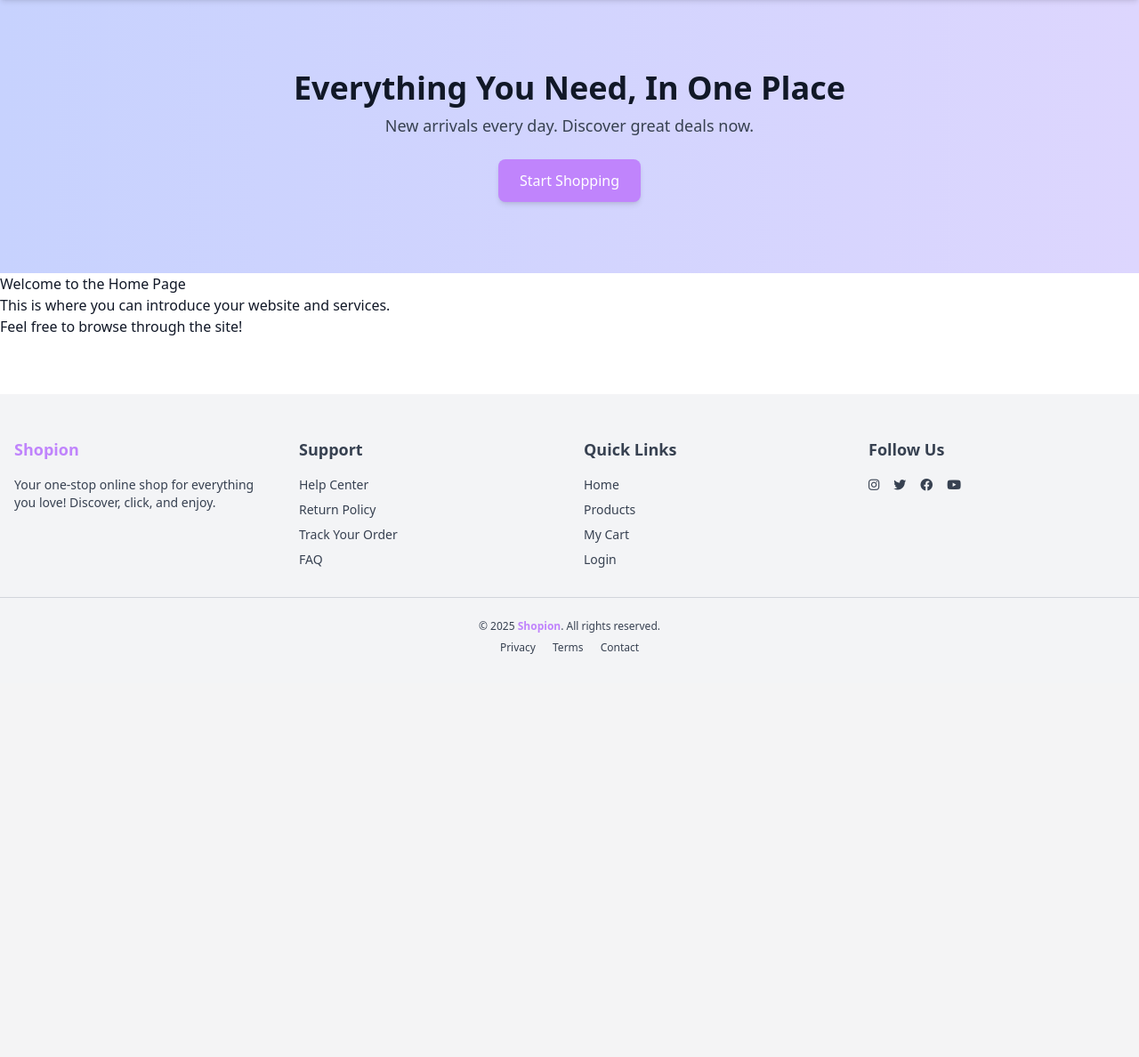
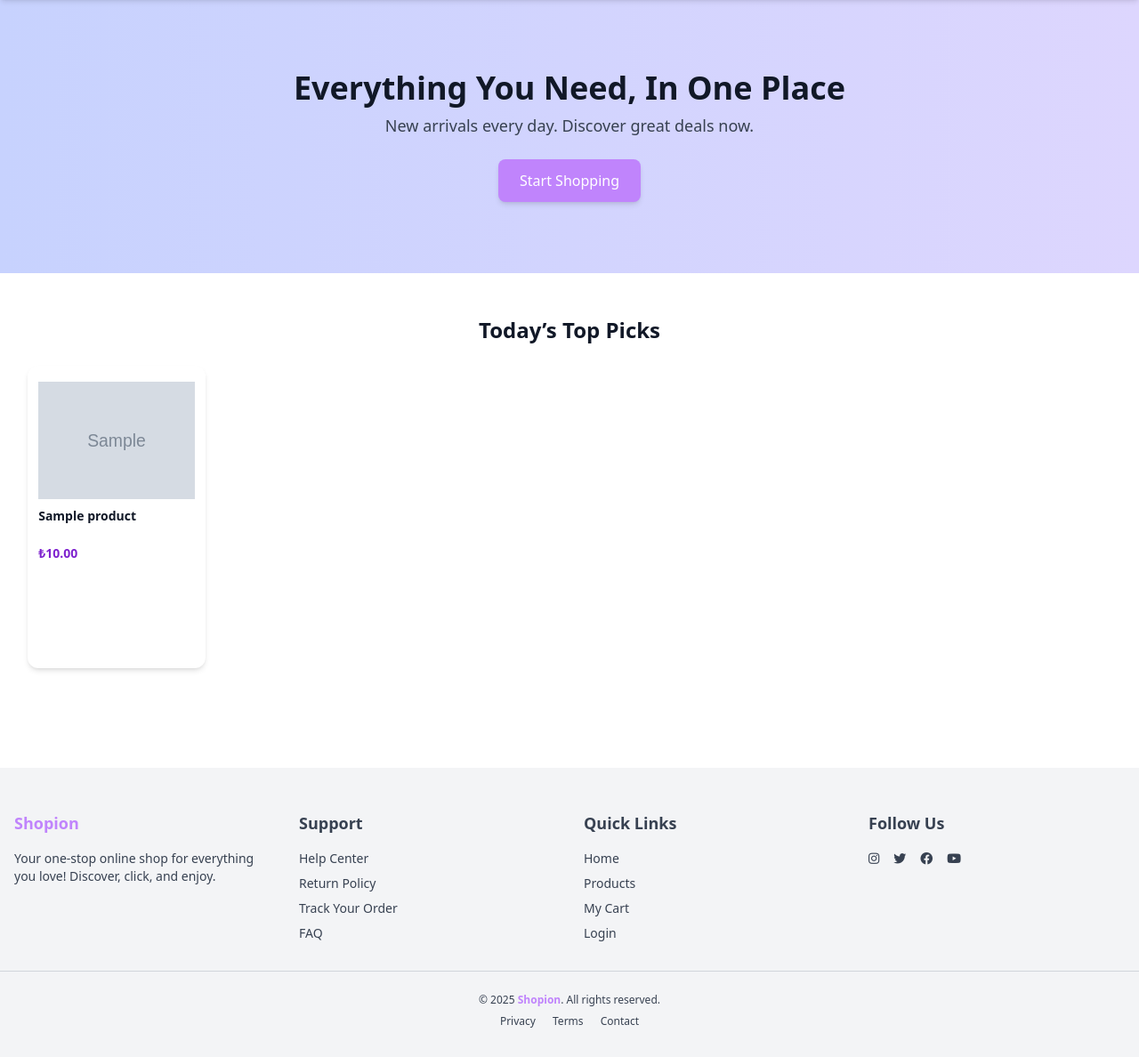
Before and after one commit to beyzakarasahann/Shopion, a Django app: page / in a window 1280 px wide. Shown: the part 81-1269 px from the top of the page at 89% size. Before the commit the page ends 816 px from the top, so only its background shows below. Run offline with Django 5.2, Linux system fonts and the light colour scheme; tables that the repository leaves empty hold one stand-in row (values such as "Sample post"); grey boxes marked "Sample" are stand-in pictures; some libraries are stand-ins or nearby versions.

Commit message:
Dinamik ürün ekleme özelliği eklendi.

```diff
--- a/package.json
+++ b/package.json
@@ -3,5 +3,8 @@
     "autoprefixer": "^10.4.21",
     "postcss": "^8.5.3",
     "tailwindcss": "^4.1.5"
+  },
+  "dependencies": {
+    "@tailwindcss/line-clamp": "^0.4.4"
   }
 }
--- a/shopion/urls.py
+++ b/shopion/urls.py
@@ -30,3 +30,5 @@ urlpatterns = [
     path('', views.home, name='home'),  # Kök URL, ürünler sayfasına yönlendirme
     path('cart/', include('cart.urls', namespace='cart')),  # Sepetle ilgili URL'ler
 ]
+if settings.DEBUG:
+    urlpatterns += static(settings.MEDIA_URL, document_root=settings.MEDIA_ROOT)
--- a/shopion/views.py
+++ b/shopion/views.py
@@ -1,4 +1,6 @@
 from django.shortcuts import render
+from products.models import Product  # Ürün modelin varsa bunu import et
 
 def home(request):
-    return render(request, 'main.html')
+    products = Product.objects.all()  # Tüm ürünleri al
+    return render(request, 'main.html', {'products': products})  # Template'e gönder
--- a/tailwind.config.js
+++ b/tailwind.config.js
@@ -7,5 +7,7 @@ module.exports = {
   theme: {
     extend: {},
   },
-  plugins: [],
+  plugins: [
+        require('@tailwindcss/line-clamp'),
+  ],
 }
--- a/templates/base.html
+++ b/templates/base.html
@@ -86,14 +86,6 @@
     </div>
   </header>
 
-  <!-- 💜 HERO AREA -->
-  <section class="bg-gradient-to-r from-indigo-200 to-violet-200 dark:from-gray-800 dark:to-gray-900 text-center py-20 px-4">
-    <h2 class="text-4xl font-bold mb-2">Everything You Need, In One Place</h2>
-    <p class="text-lg text-gray-700 dark:text-gray-300">New arrivals every day. Discover great deals now.</p>
-    <a href="/products" class="mt-6 inline-block bg-primary hover:bg-[#A855F7] text-white px-6 py-3 rounded-lg shadow-md transition">
-      Start Shopping
-    </a>
-  </section>
 
   {% block content %}
   {% endblock %}
--- a/templates/main.html
+++ b/templates/main.html
@@ -3,7 +3,52 @@
 {% block title %}Home - My Web Page{% endblock %}
 
 {% block content %}
-    <h2>Welcome to the Home Page</h2>
-    <p>This is where you can introduce your website and services.</p>
-    <p>Feel free to browse through the site!</p>
+
+
+  <!-- 💜 HERO AREA -->
+  <section class="bg-gradient-to-r from-indigo-200 to-violet-200 dark:from-gray-800 dark:to-gray-900 text-center py-20 px-4">
+    <h2 class="text-4xl font-bold mb-2">Everything You Need, In One Place</h2>
+    <p class="text-lg text-gray-700 dark:text-gray-300">New arrivals every day. Discover great deals now.</p>
+    <a href="/products" class="mt-6 inline-block bg-primary hover:bg-[#A855F7] text-white px-6 py-3 rounded-lg shadow-md transition">
+      Start Shopping
+    </a>
+  </section>
+<section class="max-w-screen-xl mx-auto py-12 px-4">
+  <h3 class="text-2xl font-bold mb-6 text-center">Today’s Top Picks</h3>
+  <div class="grid grid-cols-2 sm:grid-cols-3 md:grid-cols-4 xl:grid-cols-5 gap-6">
+
+    {% for product in products %}
+    <div class="group relative bg-white dark:bg-gray-800 rounded-xl shadow-md p-3 w-[200px] h-[340px] mx-auto flex flex-col transition transform hover:scale-105">
+
+      <!-- Ürün Görseli -->
+      <img src="{{ product.image.url }}"
+           class="w-full h-36 object-contain bg-white rounded"
+           alt="{{ product.name }}">
+
+      <!-- Ürün Bilgisi -->
+      <div class="mt-1 mb-1 flex-1 flex flex-col justify-start">
+        <h4 class="font-semibold text-sm line-clamp-2 leading-tight h-[2.3rem]  overflow-hidden">{{ product.name }}</h4>
+        <p class="text-purple-700 font-bold text-sm mt-1">₺{{ product.price }}</p>
+      </div>
+
+      <!-- Hover'da çıkan Sepete Ekle -->
+      <div class="absolute bottom-3 left-3 right-3 opacity-0 group-hover:opacity-100 transition-opacity duration-300 pointer-events-none group-hover:pointer-events-auto">
+        <button
+          class="w-full bg-primary text-white py-2 rounded hover:bg-[#a855f7] transition add-to-cart text-sm"
+          data-name="{{ product.name }}"
+          data-price="{{ product.price }}"
+          data-image="{{ product.image.url }}"
+        >
+          Sepete Ekle
+        </button>
+      </div>
+    </div>
+    {% empty %}
+      <p class="text-center text-gray-500">Şu anda hiç ürün bulunmuyor.</p>
+    {% endfor %}
+
+  </div>
+</section>
+
+
 {% endblock %}
```
Also changed, not shown: package-lock.json.
